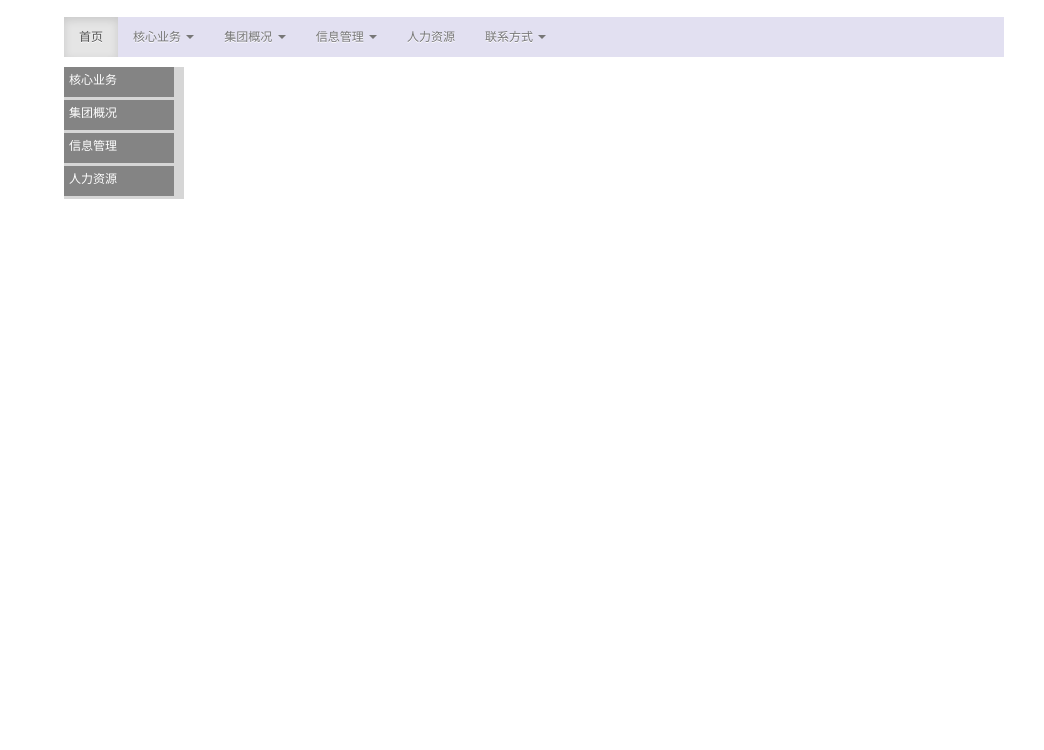
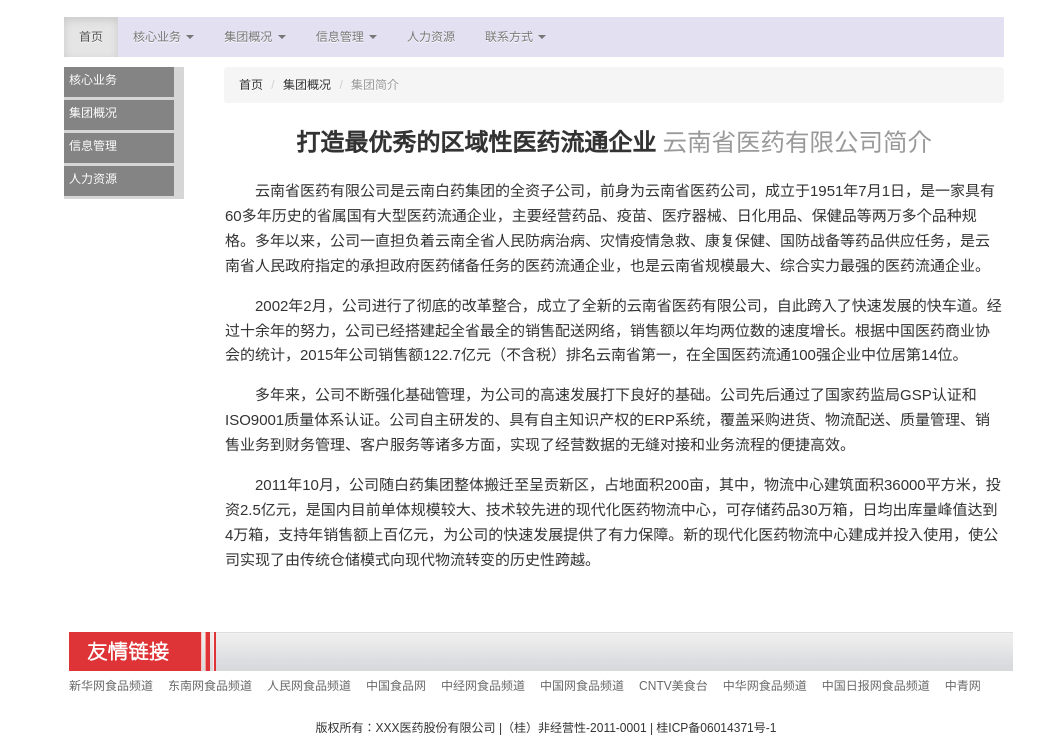
Before and after one commit to yongsongH/test-1, a plain HTML site: page jtgk.html in a window 1280 px wide. Shown: the part 102-852 px from the top of the page, without its empty margins (106-1150 px from the left). Before the commit the page ends 800 px from the top, so only its background shows below. Drawn offline with nearby package versions, Linux system fonts and the light colour scheme.

Commit message:
Modify the contents of jtgk,  including the content section and the bottom

```diff
--- a/js/style2.css
+++ b/js/style2.css
@@ -97,3 +97,18 @@ display: none;
 #nav li li.show ul {
 display: block;
 }
+.content{
+
+        font-family: Arial, Helvetica, 宋体;
+        font-size: 15px;
+        line-height: 1.66;
+
+}
+p {
+    display: block;
+    text-indent:2em;
+    -webkit-margin-before: 1em;
+    -webkit-margin-after: 1em;
+    -webkit-margin-start: 1px;
+    -webkit-margin-end: 1px;
+}
--- a/jtgk.html
+++ b/jtgk.html
@@ -121,7 +121,7 @@
 <!-- 内容开始 -->
 <div class="neirong" style="padding-top: 10px">
 	<div class="row"> <!--侧边菜单开始-->
-		<div class="span4">
+		<div class="span2">
 			<ul id="nav">
 			 <li><a href="#">核心业务</a>
 				<ul>
@@ -196,10 +196,67 @@
 			    </li>
             </ul>
 		</div><!--侧边菜单结束-->
-		<div class="span8"></div>
+		<div class="span10">
+			<ul class="breadcrumb">
+						<li>
+							<a href="#">首页</a> <span class="divider">/</span>
+						</li>
+						<li>
+							<a href="#">集团概况</a> <span class="divider">/</span>
+						</li>
+						<li class="active">
+							集团简介
+						</li>
+					</ul>
+			<div class="text-center">
+						<h1>
+							打造最优秀的区域性医药流通企业
+							<small>云南省医药有限公司简介</small>
+						</h1>
+					</div>
+			<div class="content">
+			        <p>
+						云南省医药有限公司是云南白药集团的全资子公司，前身为云南省医药公司，成立于1951年7月1日，是一家具有60多年历史的省属国有大型医药流通企业，主要经营药品、疫苗、医疗器械、日化用品、保健品等两万多个品种规格。多年以来，公司一直担负着云南全省人民防病治病、灾情疫情急救、康复保健、国防战备等药品供应任务，是云南省人民政府指定的承担政府医药储备任务的医药流通企业，也是云南省规模最大、综合实力最强的医药流通企业。
+					</p>
+					<p>
+						2002年2月，公司进行了彻底的改革整合，成立了全新的云南省医药有限公司，自此跨入了快速发展的快车道。经过十余年的努力，公司已经搭建起全省最全的销售配送网络，销售额以年均两位数的速度增长。根据中国医药商业协会的统计，2015年公司销售额122.7亿元（不含税）排名云南省第一，在全国医药流通100强企业中位居第14位。
+					</p>
+					<p>
+						多年来，公司不断强化基础管理，为公司的高速发展打下良好的基础。公司先后通过了国家药监局GSP认证和ISO9001质量体系认证。公司自主研发的、具有自主知识产权的ERP系统，覆盖采购进货、物流配送、质量管理、销售业务到财务管理、客户服务等诸多方面，实现了经营数据的无缝对接和业务流程的便捷高效。
+					</p>
+					<p>
+						2011年10月，公司随白药集团整体搬迁至呈贡新区，占地面积200亩，其中，物流中心建筑面积36000平方米，投资2.5亿元，是国内目前单体规模较大、技术较先进的现代化医药物流中心，可存储药品30万箱，日均出库量峰值达到4万箱，支持年销售额上百亿元，为公司的快速发展提供了有力保障。新的现代化医药物流中心建成并投入使用，使公司实现了由传统仓储模式向现代物流转变的历史性跨越。
+					</p>
+            </div>
+		</div>
 	</div>
 </div>
 <!-- 内容结束 -->
+<!-- 底部开始 -->
+<div class="footer">
+ <div class="container">
+		<div class="link" >
+		  <h1></h1>
+		  <ul>
+		     <li>  <img src="images/link.jpg"></li>
+		     <li><a href="" title="">新华网食品频道</a></li>
+		     <li><a href="" title="">东南网食品频道</a></li>
+		     <li><a href="" title="">人民网食品频道</a></li>
+		     <li><a href="" title="">中国食品网</a></li>
+		     <li><a href="" title="">中经网食品频道</a></li>
+		     <li><a href="" title="">中国网食品频道</a></li>
+		     <li><a href="" title="">CNTV美食台</a></li>
+		     <li><a href="" title="">中华网食品频道</a></li>
+		     <li><a href="" title="">中国日报网食品频道</a></li>
+		     <li><a href="" title="">中青网</a></li>
+		  </ul>
+		</div><!--link end-->
+	</div>
+ <div class="foot">
+  <div class="text-center">
+   <p>版权所有：XXX医药股份有限公司 |（桂）非经营性-2011-0001 | 桂ICP备06014371号-1</p>
+  </div>
+<!-- 底部结束 -->
 
 </body>
 </html>
```
